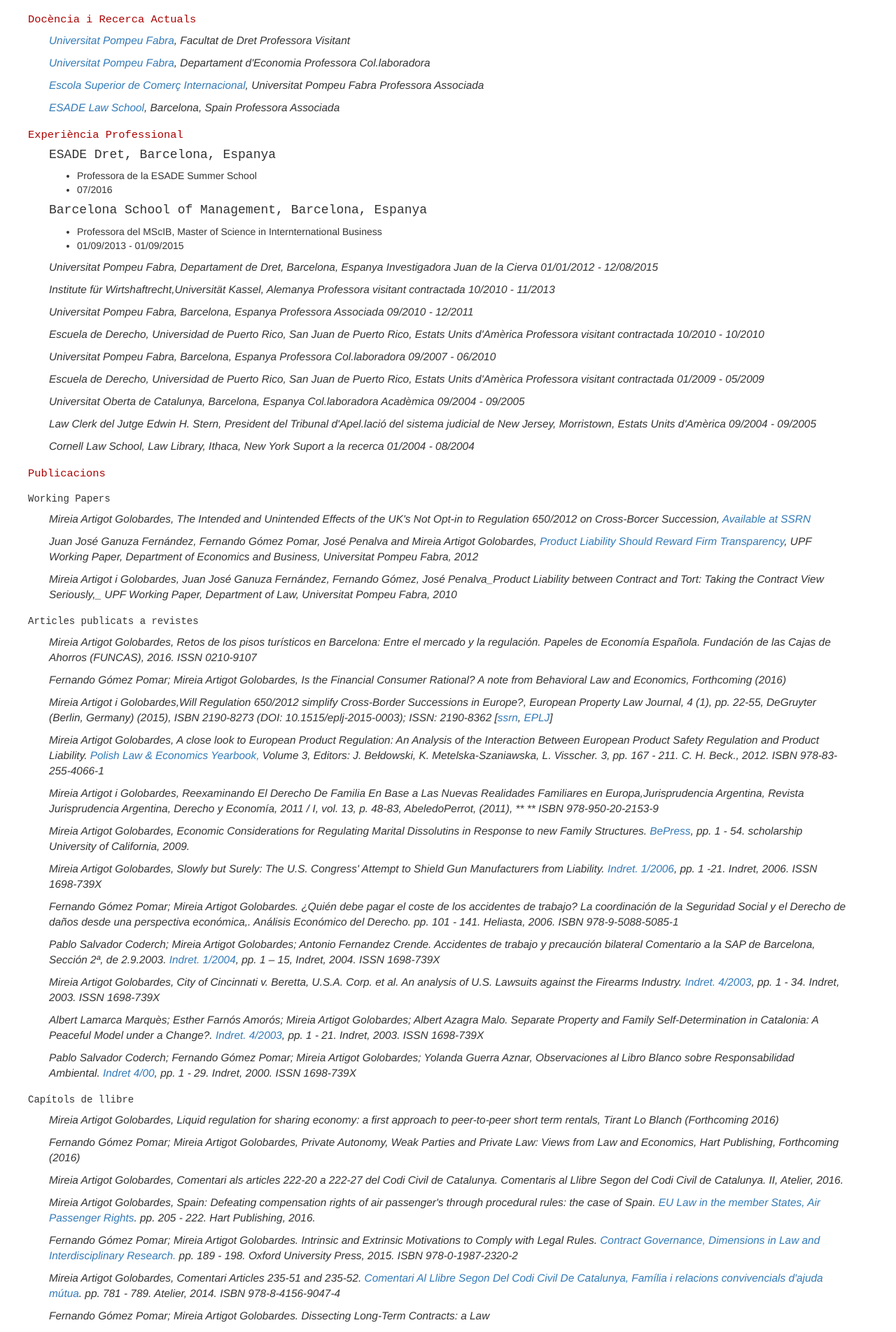
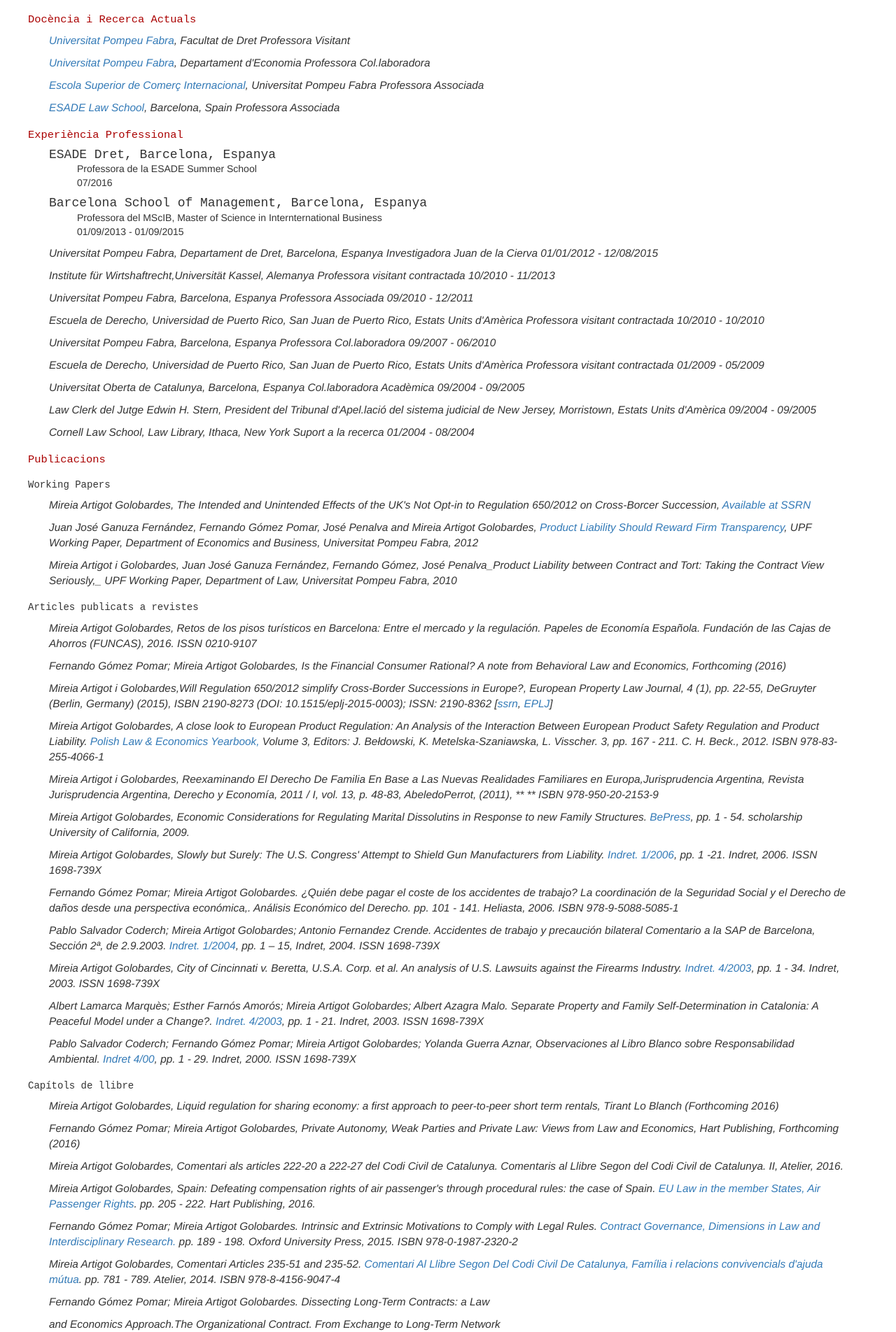
Before and after one commit to JohnPalmer/mireiaartigot, a Jekyll site: the page built from cv/ca/index.md, in a window 1280 px wide. Shown: the part 501-2405 px from the top of the page at 70% size. Built offline with Jekyll 4.4.1, drawn with Linux system fonts in a browser that asks for light colours; nearby versions of some CDN libraries; our own code applies the rules of GitHub Pages for plain Markdown files.

Commit message:
Update cv_style.css

```diff
--- a/css/cv_style.css
+++ b/css/cv_style.css
@@ -26,6 +26,7 @@
 	margin-left: -30px;
 }
 
-.cv p + .cv ul {
-    margin-top: -10px;
+.cv ul {
+	margin-top: -10px;
+	list-style-type: none;
 }
```
